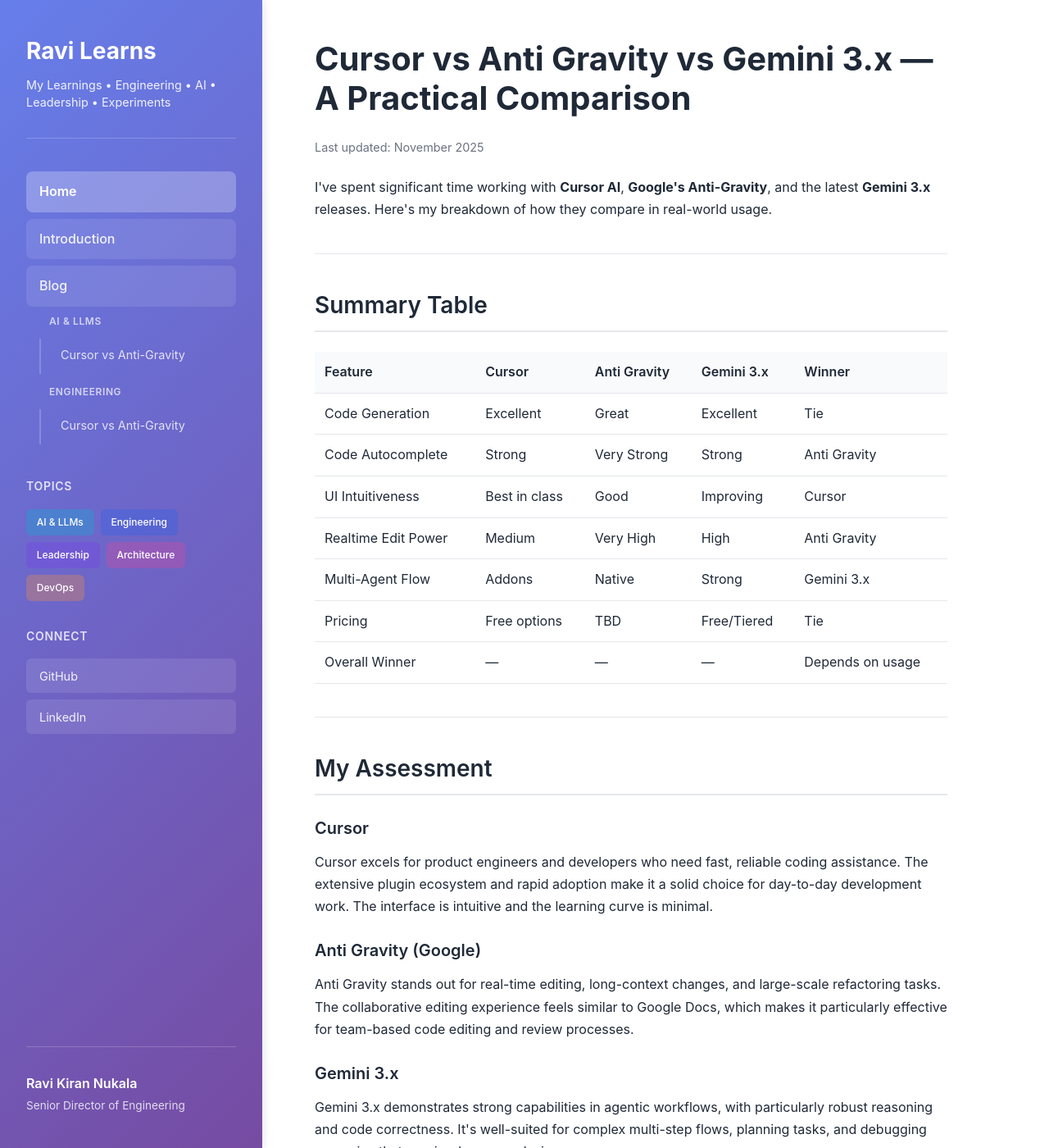
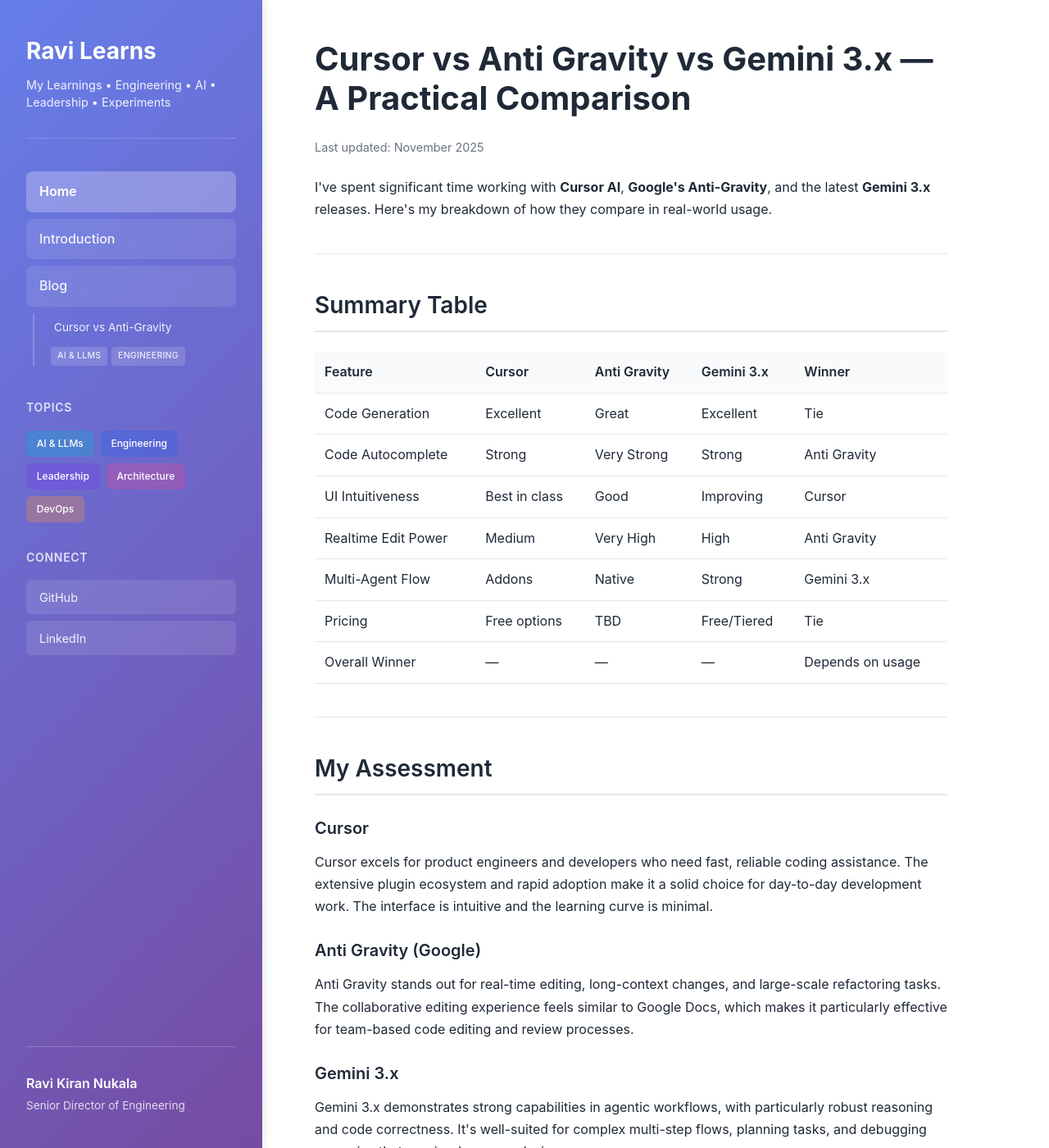
Before and after one commit to rnukala1982/RaviLearns.github.io, a Jekyll site: the page built from index.md, in a window 1280 px wide and 1400 px high. Shown: the whole window at 82% size. Built offline with Jekyll 4.4.1, drawn with Linux system fonts in a browser that asks for light colours.

Commit message:
Update the styling sheets

```diff
--- a/_config.yml
+++ b/_config.yml
@@ -12,14 +12,9 @@ nav:
     link: /introduction
   - name: "Blog"
     link: /blog
-    topics:
-      - name: "AI & LLMs"
-        posts:
-          - name: "Cursor vs Anti-Gravity"
-            link: /blog/cursor_vs_anti_gravity
-      - name: "Engineering"
-        posts:
-          - name: "Cursor vs Anti-Gravity"
-            link: /blog/cursor_vs_anti_gravity
+    posts:
+      - name: "Cursor vs Anti-Gravity"
+        link: /blog/cursor_vs_anti_gravity
+        topics: ["AI & LLMs", "Engineering"]
 
 markdown: kramdown
--- a/_layouts/default.html
+++ b/_layouts/default.html
@@ -34,21 +34,21 @@
                 <a href="{{ item.link | relative_url }}" class="nav-link {% if page.url == item.link or page.url contains item.link %}active{% endif %}">
                   {{ item.name }}
                 </a>
-                {% if item.topics %}
-                  <div class="nav-topics">
-                    {% for topic in item.topics %}
-                      {% if topic.posts %}
-                        <div class="nav-topic-group">
-                          <div class="nav-topic-header">{{ topic.name }}</div>
-                          <div class="nav-children">
-                            {% for post in topic.posts %}
-                              <a href="{{ post.link | relative_url }}" class="nav-child-link {% if page.url == post.link %}active{% endif %}">
-                                {{ post.name }}
-                              </a>
+                {% if item.posts %}
+                  <div class="nav-children">
+                    {% for post in item.posts %}
+                      <div class="nav-post-item">
+                        <a href="{{ post.link | relative_url }}" class="nav-child-link {% if page.url == post.link %}active{% endif %}">
+                          {{ post.name }}
+                        </a>
+                        {% if post.topics %}
+                          <div class="nav-post-topics">
+                            {% for topic in post.topics %}
+                              <span class="nav-post-topic-tag">{{ topic }}</span>
                             {% endfor %}
                           </div>
-                        </div>
-                      {% endif %}
+                        {% endif %}
+                      </div>
                     {% endfor %}
                   </div>
                 {% elsif item.children %}
--- a/assets/css/style.css
+++ b/assets/css/style.css
@@ -124,21 +124,28 @@ body {
 .nav-children {
   display: flex;
   flex-direction: column;
-  margin-top: 0.25rem;
-  margin-left: 1rem;
+  margin-top: 0.5rem;
+  margin-left: 0.5rem;
   padding-left: 0.75rem;
   border-left: 2px solid rgba(255, 255, 255, 0.2);
+  gap: 0.75rem;
+}
+
+.nav-post-item {
+  display: flex;
+  flex-direction: column;
+  gap: 0.4rem;
 }
 
 .nav-child-link {
-  color: rgba(255, 255, 255, 0.8);
+  color: rgba(255, 255, 255, 0.9);
   text-decoration: none;
   padding: 0.5rem 0.75rem;
   border-radius: 6px;
   transition: all 0.2s;
-  font-size: 0.9rem;
+  font-size: 0.85rem;
   font-weight: 400;
-  margin-bottom: 0.25rem;
+  line-height: 1.4;
 }
 
 .nav-child-link:hover {
@@ -153,27 +160,23 @@ body {
   font-weight: 500;
 }
 
-.nav-topics {
+.nav-post-topics {
   display: flex;
-  flex-direction: column;
-  margin-top: 0.5rem;
-  gap: 0.75rem;
+  flex-wrap: wrap;
+  gap: 0.3rem;
+  margin-left: 0.5rem;
 }
 
-.nav-topic-group {
-  display: flex;
-  flex-direction: column;
-}
-
-.nav-topic-header {
-  color: rgba(255, 255, 255, 0.7);
-  font-size: 0.75rem;
-  font-weight: 600;
+.nav-post-topic-tag {
+  display: inline-block;
+  padding: 0.2rem 0.5rem;
+  border-radius: 4px;
+  font-size: 0.65rem;
+  font-weight: 500;
+  background-color: rgba(255, 255, 255, 0.15);
+  color: rgba(255, 255, 255, 0.85);
   text-transform: uppercase;
-  letter-spacing: 0.05em;
-  margin-bottom: 0.5rem;
-  margin-left: 1rem;
-  padding-left: 0.75rem;
+  letter-spacing: 0.03em;
 }
 
 /* Sidebar Sections */
```
